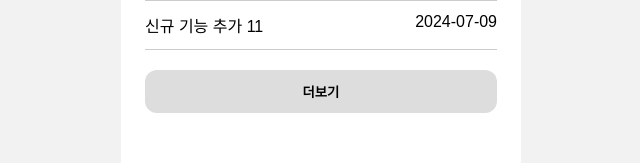
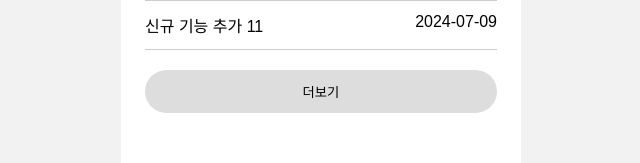
Before and after one commit to pyqwbb/billit, a React (Vite) app: page /notices in a window 1280 px wide. Shown: the part 552-715 px from the top of the page, without its empty margins (319-959 px from the left). Built offline with nearby package versions, Linux system fonts and the light colour scheme.

Commit message:
Style: 버튼 border-radius 통일

```diff
--- a/src/pages/CustomerSupport/NoticesPage.jsx
+++ b/src/pages/CustomerSupport/NoticesPage.jsx
@@ -27,10 +27,9 @@ const MoreButton = styled.button`
   width: 100%;
   margin-top: 20px;
   padding: 12px;
-  border-radius: 12px;
+  border-radius: 30px;
   border: none;
   background-color: #ddd;
-  font-weight: bold;
   cursor: pointer;
 `;
 
--- a/src/pages/Rental/ReturnPage.jsx
+++ b/src/pages/Rental/ReturnPage.jsx
@@ -34,7 +34,7 @@ const Button = styled.button`
   padding: 12px;
   background-color: #ddd;
   border: none;
-  border-radius: 12px;
+  border-radius: 30px;
   cursor: pointer;
   margin-top: 15px;
 `;
```
